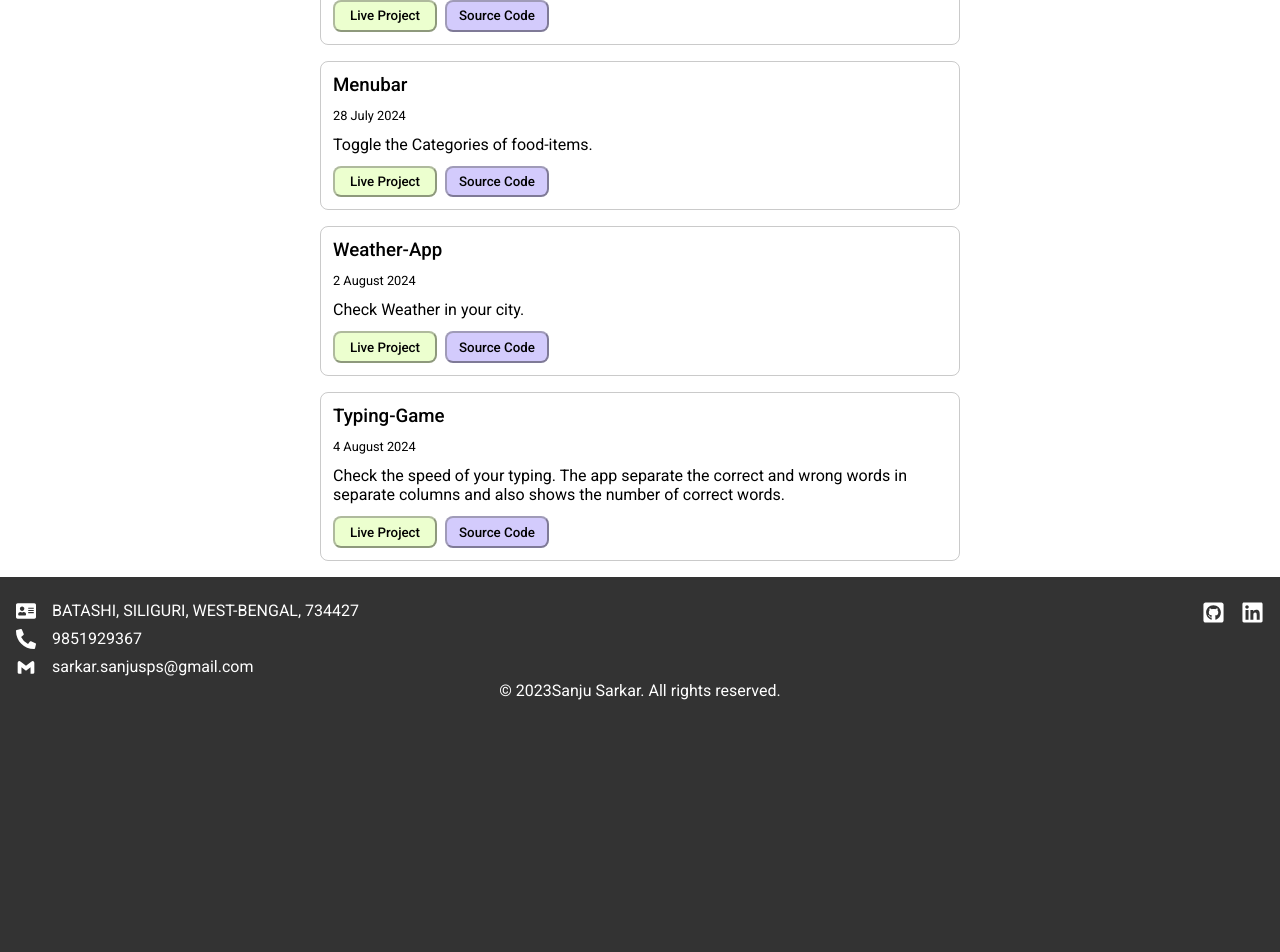
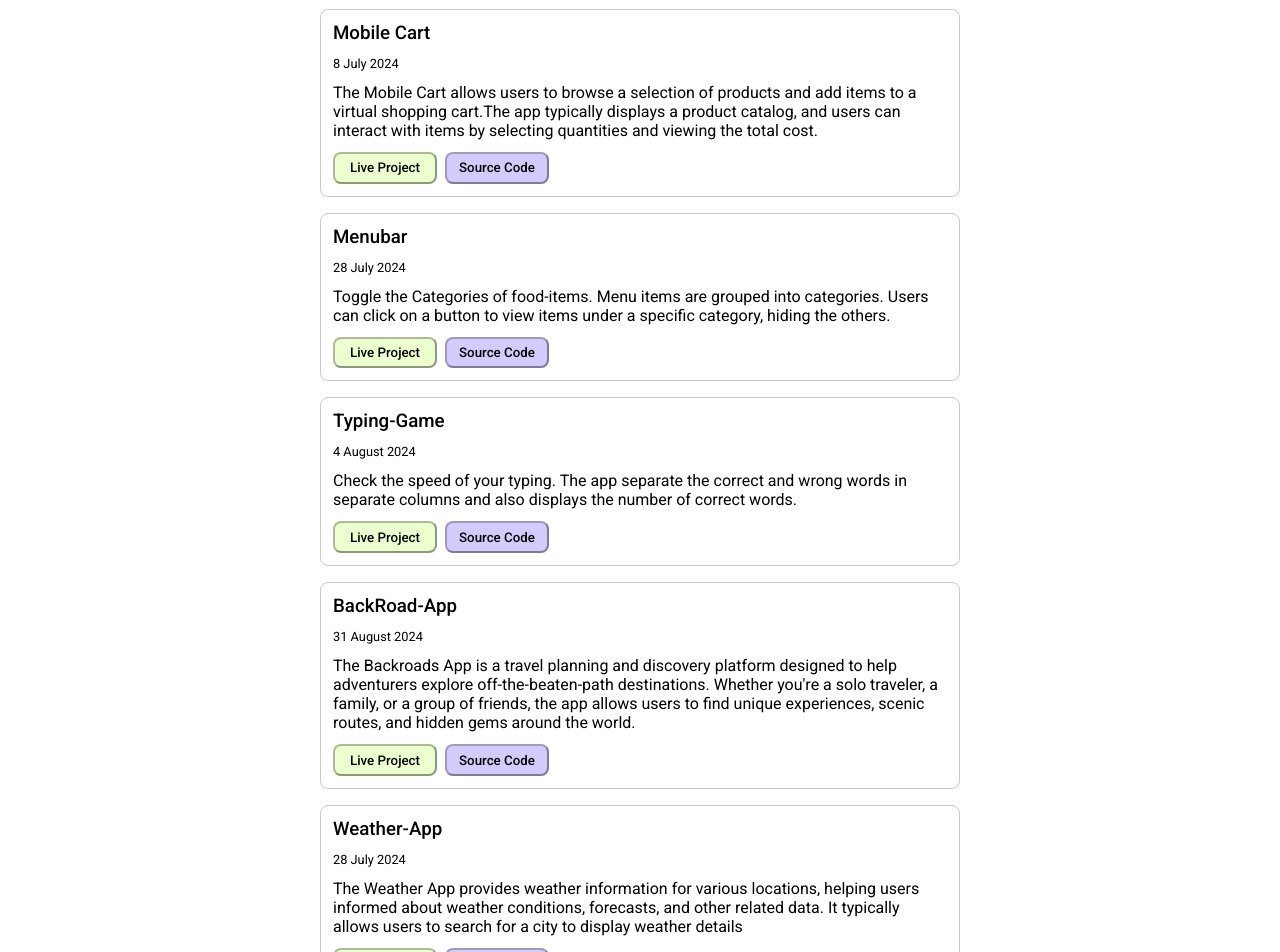
Before and after one commit to SanjuXepiar/Portfolio.js, a React (Create React App) app: page /project in a window 1280 px wide. Shown: the part 440-1392 px from the top of the page. Before the commit the page ends 1157 px from the top, so only its background shows below. Built offline with nearby package versions, Linux system fonts and the light colour scheme.

Commit message:
data updated

```diff
--- a/package.json
+++ b/package.json
@@ -36,5 +36,8 @@
       "last 1 firefox version",
       "last 1 safari version"
     ]
+  },
+  "devDependencies": {
+    "@babel/plugin-proposal-private-property-in-object": "^7.21.11"
   }
 }
--- a/src/data.js
+++ b/src/data.js
@@ -3,7 +3,7 @@ export const projectData = [
     id: "1",
     title: "React Practices",
     description:
-      "Some basic React Practices like counter, show password, password match, todo list, addcart.",
+      "Some basic React Practices like counter (in which the count state increases and decreases on clickekin the increment and decrement button respectively), show password ( the function used in the app dynamically changes the type attribute of the input tag) , password match (checks whether the password typed in both the inputs same), todo list (this app has a input tag on cicking additem button a new item is added to the list and in each list there is a edit button which can be used to update the list item a delete button to delete the list item and all the data in thr list is locally stored), etc",
     date: "2 July 2024",
     liveLink: "https://reactpractice01.netlify.app/",
     sourceLink: "https://github.com/SanjuXepiar/react-practice1",
@@ -11,7 +11,8 @@ export const projectData = [
   {
     id: "2",
     title: "Mobile Cart",
-    description: "Add items to your Cart.",
+    description:
+      "The Mobile Cart allows users to browse a selection of products and add items   to a virtual shopping cart.The app typically displays a product catalog, and users can interact with items by selecting quantities and viewing the total cost.",
     date: "8 July 2024",
     liveLink: "https://carts-app0.netlify.app",
     sourceLink: "https://github.com/SanjuXepiar/addcart",
@@ -19,26 +20,38 @@ export const projectData = [
   {
     id: "3",
     title: "Menubar",
-    description: "Toggle the Categories of food-items.",
+    description:
+      "Toggle the Categories of food-items. Menu items are grouped into categories. Users can click on a button to view items under a specific category, hiding the others.",
     date: "28 July 2024",
     liveLink: "https://menu-bar01.netlify.app",
     sourceLink: "https://github.com/SanjuXepiar/menu-bar",
   },
   {
     id: "4",
-    title: "Weather-App",
-    description: "Check Weather in your city.",
-    date: "2 August 2024",
-    liveLink: "https://weather-search01.netlify.app/",
-    sourceLink: "https://github.com/SanjuXepiar/weatherapp",
-  },
-  {
-    id: "5",
     title: "Typing-Game",
     description:
-      "Check the speed of your typing. The app separate the correct and wrong words in separate columns and also shows the number of correct words.",
+      "Check the speed of your typing. The app separate the correct and wrong words in separate columns and also displays the number of correct words.",
     date: "4 August 2024",
     liveLink: "https://typing-game-test.netlify.app",
     sourceLink: "https://github.com/SanjuXepiar/typing-game",
   },
+  {
+    id: "5",
+    title: "BackRoad-App",
+    description:
+      "The Backroads App is a travel planning and discovery platform designed to help adventurers explore off-the-beaten-path destinations. Whether you're a solo traveler, a family, or a group of friends, the app allows users to find unique experiences, scenic routes, and hidden gems around the world.",
+    date: "31 August 2024",
+    liveLink: "https://backroads-01app.netlify.app",
+    sourceLink: "https://github.com/SanjuXepiar/backroads-app",
+  },
+
+  {
+    id: "6",
+    title: "Weather-App",
+    description:
+      "The Weather App provides weather information for various locations, helping users informed about weather conditions, forecasts, and other related data. It typically allows users to search for a city to display weather details",
+    date: "28 July 2024",
+    liveLink: "https://weather-search01.netlify.app",
+    sourceLink: "https://github.com/SanjuXepiar/weatherapp",
+  },
 ];
```
Also changed, not shown: 1 other file (tests, documents, lock files or other folders).
